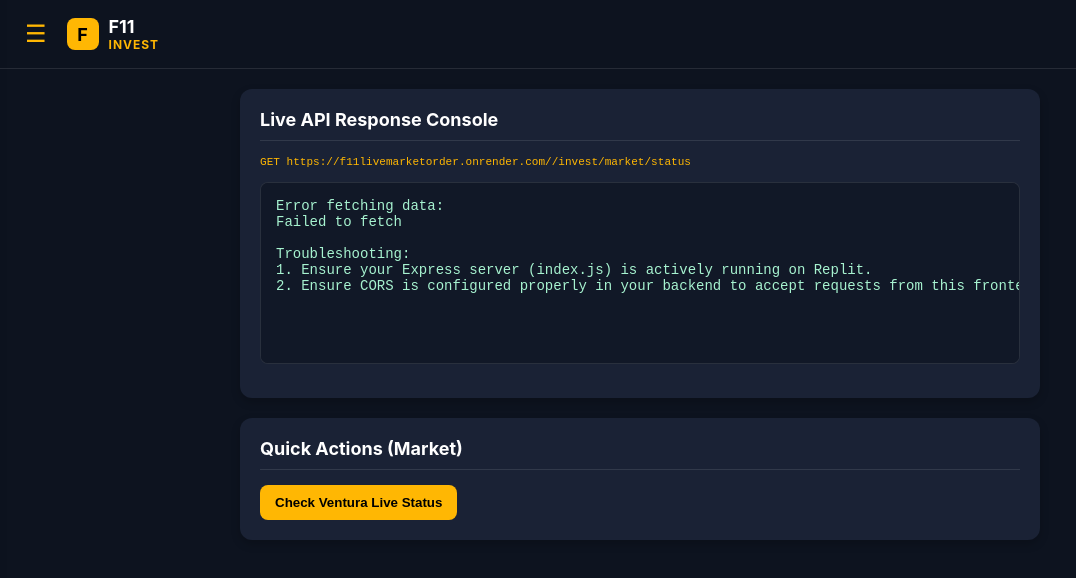
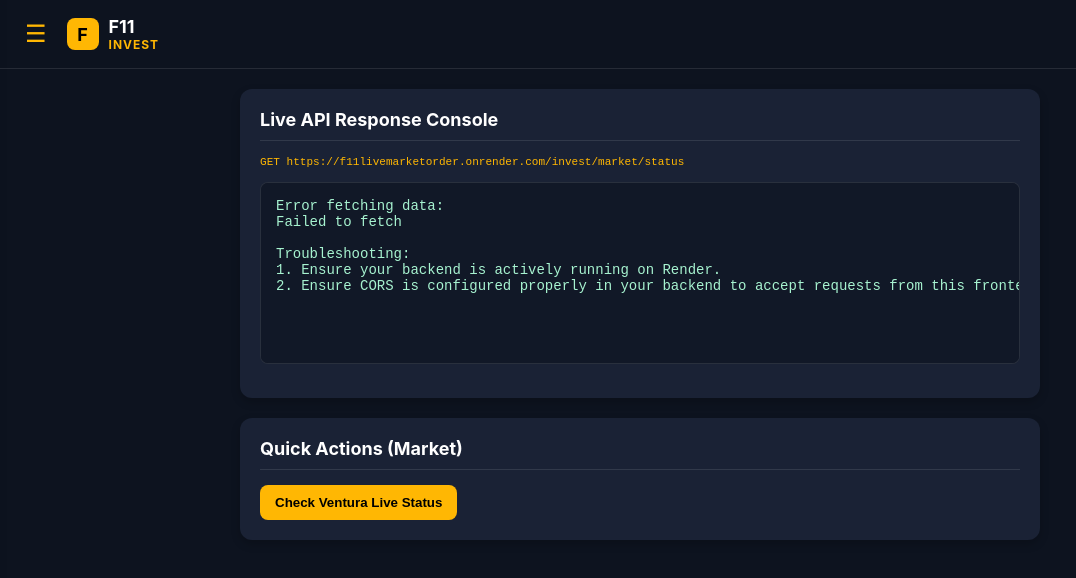
Before and after one commit to anusin1805/F11LiveMarketOrder, a website: page index.html in a window 1280 px wide. Both pictures are taken after a click on the button "Check Ventura Live Status". Shown: the whole page, without its empty margins (0-1076 px from the left). Drawn offline with Linux system fonts and the light colour scheme; no server answers.

Commit message:
Update BASE_URL and error messages in index.html

```diff
--- a/index.html
+++ b/index.html
@@ -255,10 +255,9 @@
 </div>
 
 <script>
-    // Note: Update BASE_URL to point to your live backend server URL
-    // (e.g., your deployed Replit URL like https://your-app.replit.dev/api)
-    // Currently using the Github URL as a placeholder based on original HTML.
-    const BASE_URL = 'https://f11livemarketorder.onrender.com/';
+
+        // Removed the trailing slash here so it combines cleanly with your routes
+    const BASE_URL = 'https://f11livemarketorder.onrender.com';
 
     function toggleMenu() {
         const sidebar = document.getElementById('sidebar');
@@ -288,6 +287,7 @@
         const endpointLabel = document.getElementById('current-endpoint');
 
         outputElement.textContent = 'Loading...';
+        // Now this will correctly output: https://f11livemarketorder.onrender.com/invest/market/status
         endpointLabel.textContent = `GET ${BASE_URL}${endpoint}`;
 
         try {
@@ -306,9 +306,10 @@
             outputElement.textContent = JSON.stringify(data, null, 2);
 
         } catch (error) {
-            outputElement.textContent = `Error fetching data:\n${error.message}\n\nTroubleshooting:\n1. Ensure your Express server (index.js) is actively running on Replit.\n2. Ensure CORS is configured properly in your backend to accept requests from this frontend.`;
+            outputElement.textContent = `Error fetching data:\n${error.message}\n\nTroubleshooting:\n1. Ensure your backend is actively running on Render.\n2. Ensure CORS is configured properly in your backend to accept requests from this frontend.`;
         }
     }
+
 </script>
 
 </body>
```
